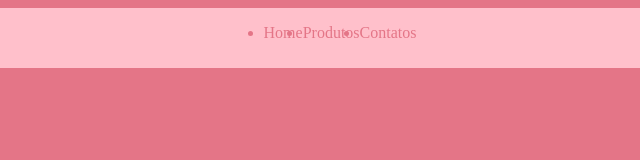
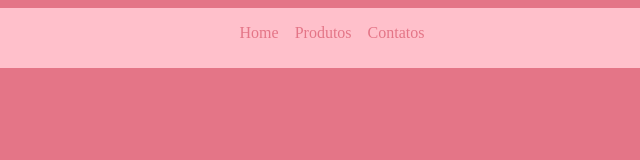
Before and after one commit to maria-julia-oliveira/tagsSemanticas, a plain HTML site: page index.html in a window 1280 px wide. Shown: the full height of the page, 328-968 px from the left. Drawn offline with Linux system fonts and the light colour scheme.

Commit message:
...........

```diff
--- a/css/style.css
+++ b/css/style.css
@@ -27,4 +27,10 @@ nav ul{
     flex-direction: row;
     justify-content: center;
     align-items: center;
+    list-style: none;
 }
+ul li{
+position: relative;
+margin-right: 1em;
+
+}
```
